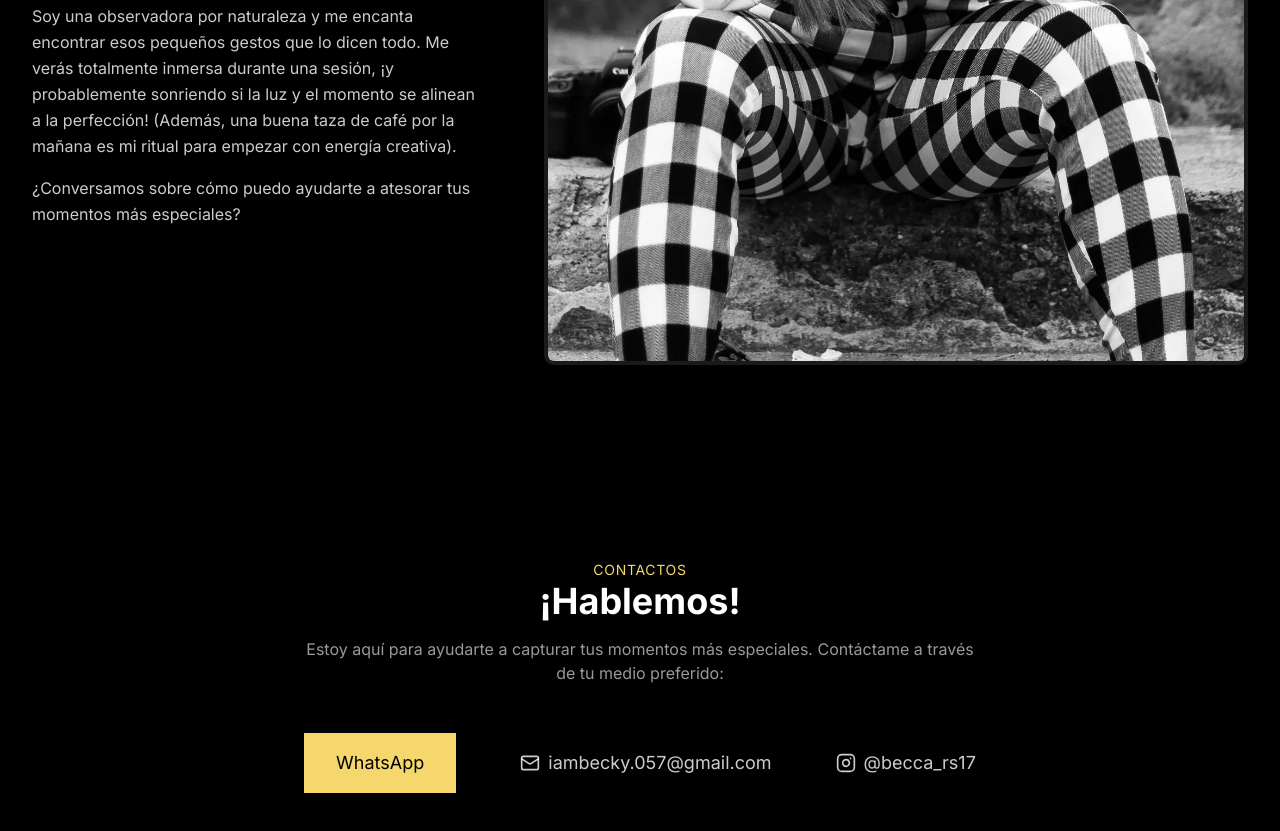
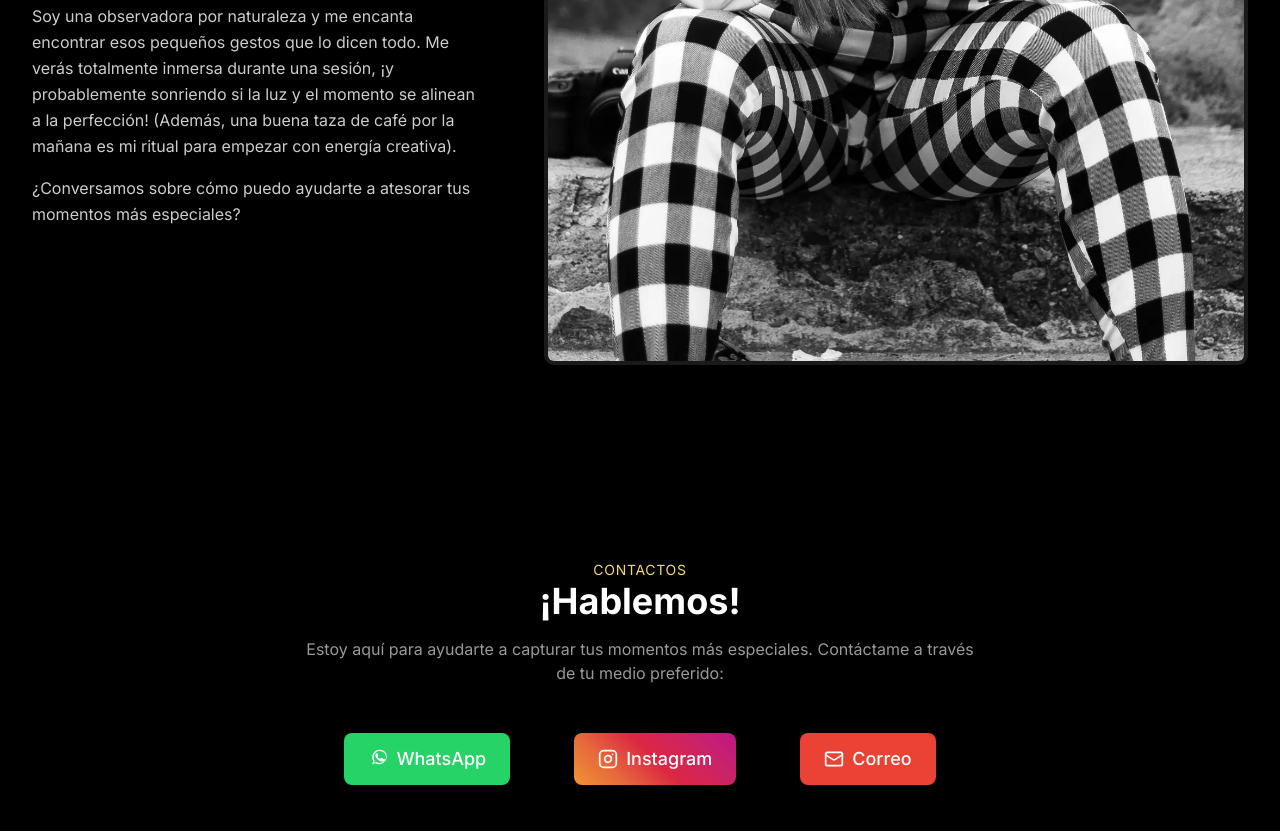
Before and after one commit to CamiloMaria/beccastudio, an Astro site: page / in a window 1280 px wide. Shown: the part 4242-5073 px from the top of the page. Built offline with nearby package versions, Linux system fonts and the light colour scheme; Astro itself is replaced by a stand-in of ours.

Commit message:
Refactor Contact section to replace Button components with anchor tags for WhatsApp, Instagram, and Email links, enhancing accessibility and user interaction. Add custom styles for Instagram button to improve visual appeal and hover effects.

```diff
--- a/src/sections/Contact.astro
+++ b/src/sections/Contact.astro
@@ -24,61 +24,35 @@ import { Button } from "../components";
         class="mt-12 flex flex-col sm:flex-row justify-center items-center gap-6 sm:gap-10 md:gap-16"
       >
         <!-- WhatsApp Button -->
-        <Button
-          variant="primary"
-          size="lg"
+        <a
           href="https://wa.me/18094491991?text=Hola%20Becca,%20quiero%20una%20sesión%20de%20fotos."
-          text="WhatsApp"
-          class="flex items-center gap-2 justify-center"
+          class="flex items-center gap-2 px-6 py-3 rounded-md bg-[#25D366] text-white hover:bg-[#1ea952] transition-colors duration-300 text-lg font-medium"
+          target="_blank"
+          rel="noopener noreferrer"
         >
           <svg
             xmlns="http://www.w3.org/2000/svg"
             width="20"
             height="20"
             viewBox="0 0 24 24"
-            fill="none"
-            stroke="currentColor"
-            stroke-width="2"
-            stroke-linecap="round"
-            stroke-linejoin="round"
+            fill="currentColor"
             class="w-5 h-5"
-            slot="before"
           >
             <path
-              d="M22 16.92v3a2 2 0 0 1-2.18 2 19.79 19.79 0 0 1-8.63-3.07 19.5 19.5 0 0 1-6-6 19.79 19.79 0 0 1-3.07-8.67A2 2 0 0 1 4.11 2h3a2 2 0 0 1 2 1.72 12.84 12.84 0 0 0 .7 2.81 2 2 0 0 1-.45 2.11L8.09 9.91a16 16 0 0 0 6 6l1.27-1.27a2 2 0 0 1 2.11-.45 12.84 12.84 0 0 0 2.81.7A2 2 0 0 1 22 16.92z"
+              fill-rule="evenodd"
+              clip-rule="evenodd"
+              d="M20.52 3.45C18.81 1.73 16.5 0.75 14.08 0.75C9.11 0.75 5.03 4.83 5.03 9.8C5.03 11.34 5.43 12.84 6.19 14.16L5 18.29L9.26 17.13C10.53 17.82 11.97 18.17 13.45 18.17H13.45C18.42 18.17 22.5 14.09 22.5 9.12C22.5 6.7 21.52 4.39 19.8 2.67L20.52 3.45ZM14.08 16.83C12.78 16.83 11.51 16.5 10.4 15.87L10.12 15.7L7.32 16.43L8.07 13.7L7.88 13.4C7.17 12.25 6.79 10.9 6.79 9.51C6.79 5.65 10.07 2.38 14.08 2.38C16.1 2.38 18.01 3.2 19.42 4.62C20.83 6.04 21.49 7.95 21.49 9.97C21.48 13.84 18.2 16.83 14.08 16.83M17.85 11.35C17.59 11.22 16.26 10.57 16.03 10.49C15.8 10.4 15.64 10.36 15.47 10.62C15.31 10.88 14.79 11.48 14.66 11.64C14.52 11.8 14.39 11.82 14.13 11.69C12.98 11.12 12.23 10.67 11.46 9.36C11.23 8.95 11.73 8.98 12.19 8.07C12.28 7.9 12.24 7.76 12.17 7.63C12.1 7.5 11.61 6.18 11.4 5.66C11.2 5.15 10.99 5.22 10.84 5.21C10.7 5.2 10.53 5.2 10.37 5.2C10.21 5.2 9.94 5.27 9.71 5.52C9.48 5.78 8.78 6.43 8.78 7.75C8.78 9.07 9.75 10.35 9.89 10.51C10.03 10.67 11.6 13.1 14.01 14.28C15.02 14.82 15.57 14.96 16.11 15.05C16.96 15.21 17.73 15.1 18.34 15.02C19.02 14.94 20.11 14.37 20.32 13.76C20.53 13.15 20.53 12.63 20.46 12.51C20.39 12.39 20.23 12.33 19.97 12.21L17.85 11.35Z"
             ></path>
           </svg>
-        </Button>
-
-        <!-- Email Link -->
-        <a
-          href="mailto:iambecky.057@gmail.com"
-          class="flex items-center gap-2 text-lg text-white/80 hover:text-gold-light transition-colors duration-200"
-        >
-          <svg
-            xmlns="http://www.w3.org/2000/svg"
-            width="20"
-            height="20"
-            viewBox="0 0 24 24"
-            fill="none"
-            stroke="currentColor"
-            stroke-width="2"
-            stroke-linecap="round"
-            stroke-linejoin="round"
-            class="w-5 h-5"
-          >
-            <rect width="20" height="16" x="2" y="4" rx="2"></rect>
-            <path d="m22 7-8.97 5.7a1.94 1.94 0 0 1-2.06 0L2 7"></path>
-          </svg>
-          <span>iambecky.057@gmail.com</span>
+          <span>WhatsApp</span>
         </a>
 
-        <!-- Instagram Link -->
+        <!-- Instagram Button -->
         <a
-          href="https://instagram.com/becca_rs17"
+          href="https://instagram.com/beccastudio.rd"
           target="_blank"
           rel="noopener noreferrer"
-          class="flex items-center gap-2 text-lg text-white/80 hover:text-gold-light transition-colors duration-200"
+          class="instagram-btn flex items-center gap-2 px-6 py-3 rounded-md text-white transition-all duration-300 text-lg font-medium"
         >
           <svg
             xmlns="http://www.w3.org/2000/svg"
@@ -96,9 +70,51 @@ import { Button } from "../components";
             <path d="M16 11.37A4 4 0 1 1 12.63 8 4 4 0 0 1 16 11.37z"></path>
             <line x1="17.5" x2="17.51" y1="6.5" y2="6.5"></line>
           </svg>
-          <span>@becca_rs17</span>
+          <span>Instagram</span>
+        </a>
+
+        <!-- Email Button -->
+        <a
+          href="mailto:beccastudio17@gmail.com?subject=Consulta%20de%20fotografía&body=Hola%20Becca,%20me%20gustaría%20saber%20más%20sobre%20tus%20servicios%20de%20fotografía."
+          class="flex items-center gap-2 px-6 py-3 rounded-md bg-[#EA4335] text-white hover:bg-[#d33426] transition-colors duration-300 text-lg font-medium"
+        >
+          <svg
+            xmlns="http://www.w3.org/2000/svg"
+            width="20"
+            height="20"
+            viewBox="0 0 24 24"
+            fill="none"
+            stroke="currentColor"
+            stroke-width="2"
+            stroke-linecap="round"
+            stroke-linejoin="round"
+            class="w-5 h-5"
+          >
+            <rect width="20" height="16" x="2" y="4" rx="2"></rect>
+            <path d="m22 7-8.97 5.7a1.94 1.94 0 0 1-2.06 0L2 7"></path>
+          </svg>
+          <span>Correo</span>
         </a>
       </div>
     </div>
   </div>
 </section>
+
+<style>
+  .instagram-btn {
+    background: linear-gradient(
+      45deg,
+      #f09433 0%,
+      #e6683c 25%,
+      #dc2743 50%,
+      #cc2366 75%,
+      #bc1888 100%
+    );
+  }
+
+  .instagram-btn:hover {
+    opacity: 0.9;
+    transform: translateY(-2px);
+    box-shadow: 0 4px 8px rgba(0, 0, 0, 0.3);
+  }
+</style>
```
